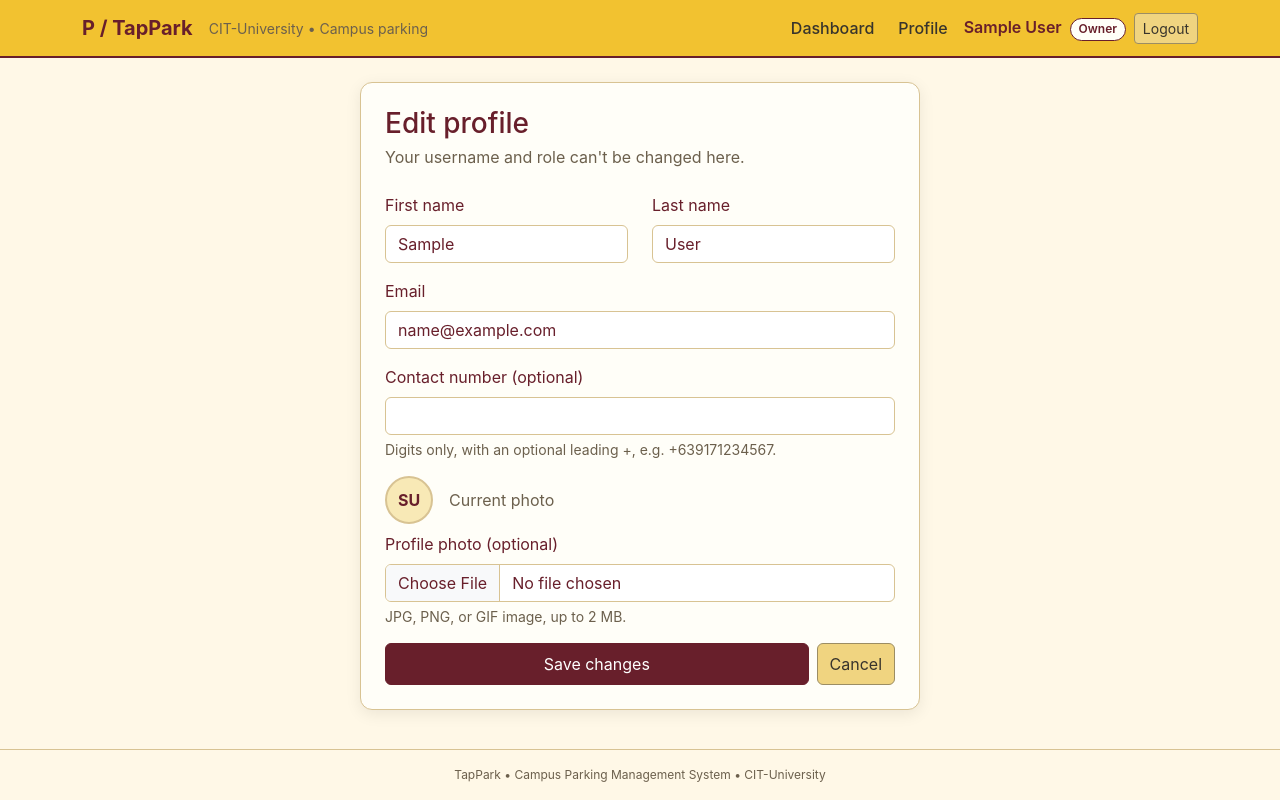
After one commit to zoreladreanjava/TapPark-Java-Zorel-G5, a Django app: page /profile/edit/ in a window 1280 px wide. The commit adds this page. Run offline with Django 5.2, Linux system fonts and the light colour scheme; the visitor is signed in with stand-in values (Sample User, id 1); data comes from the database, SQL or seed files in the repository.

Commit message:
Add user profile view, edit, and password change

```diff
--- a/accounts/forms.py
+++ b/accounts/forms.py
@@ -1,5 +1,6 @@
 from django import forms
-from django.contrib.auth.forms import AuthenticationForm, UserCreationForm
+from django.contrib.auth.forms import AuthenticationForm, PasswordChangeForm, UserCreationForm
+from django.core.files.uploadedfile import UploadedFile
 
 from .models import Account
 
@@ -84,3 +85,60 @@ class LoginForm(BootstrapFormMixin, AuthenticationForm):
             if account and not account.is_active and account.check_password(password):
                 raise forms.ValidationError(self.error_messages["inactive"], code="inactive")
             raise
+
+
+MAX_PHOTO_SIZE_MB = 2
+
+
+class ProfileForm(BootstrapFormMixin, forms.ModelForm):
+    """Lets a logged-in user edit their own details. Role and username are not editable."""
+
+    remove_photo = forms.BooleanField(required=False, label="Remove current photo")
+
+    class Meta:
+        model = Account
+        fields = ("first_name", "last_name", "email", "contact_number", "profile_photo")
+        labels = {"contact_number": "Contact number (optional)", "profile_photo": "Profile photo (optional)"}
+        help_texts = {
+            "contact_number": "Digits only, with an optional leading +, e.g. +639171234567.",
+            "profile_photo": f"JPG, PNG, or GIF image, up to {MAX_PHOTO_SIZE_MB} MB.",
+        }
+        # A plain file input. The "remove" option is the separate checkbox above.
+        widgets = {"profile_photo": forms.FileInput(attrs={"accept": "image/*"})}
+
+    def __init__(self, *args, **kwargs):
+        super().__init__(*args, **kwargs)
+        self.fields["first_name"].required = True
+        self.fields["last_name"].required = True
+        self.fields["first_name"].error_messages["required"] = "Enter your first name."
+        self.fields["last_name"].error_messages["required"] = "Enter your last name."
+        self.fields["email"].error_messages["required"] = "Enter your email address."
+        self.fields["remove_photo"].widget.attrs["class"] = "form-check-input"
+
+    def clean_email(self):
+        email = self.cleaned_data["email"].strip().lower()
+        # Another account may not use this email, but keeping your own is fine.
+        others = Account.objects.filter(email__iexact=email).exclude(pk=self.instance.pk)
+        if others.exists():
+            raise forms.ValidationError("An account with this email already exists.")
+        return email
+
+    def clean_profile_photo(self):
+        photo = self.cleaned_data.get("profile_photo")
+        # Only check the size of a newly uploaded file. ImageField already checks
+        # that it is a real image.
+        if isinstance(photo, UploadedFile) and photo.size > MAX_PHOTO_SIZE_MB * 1024 * 1024:
+            raise forms.ValidationError(f"The photo must be {MAX_PHOTO_SIZE_MB} MB or smaller.")
+        return photo
+
+    def save(self, commit=True):
+        account = super().save(commit=False)
+        if self.cleaned_data.get("remove_photo") and "profile_photo" not in self.files:
+            account.profile_photo = None
+        if commit:
+            account.save()
+        return account
+
+
+class TapParkPasswordChangeForm(BootstrapFormMixin, PasswordChangeForm):
+    """Django's password change form with Bootstrap styling."""
--- a/accounts/urls.py
+++ b/accounts/urls.py
@@ -7,6 +7,9 @@ urlpatterns = [
     path("register/", views.register, name="register"),
     path("login/", views.TapParkLoginView.as_view(), name="login"),
     path("logout/", views.TapParkLogoutView.as_view(), name="logout"),
+    path("profile/", views.profile, name="profile"),
+    path("profile/edit/", views.profile_edit, name="profile_edit"),
+    path("profile/password/", views.TapParkPasswordChangeView.as_view(), name="password_change"),
     path("dashboard/", views.dashboard, name="dashboard"),
     path("dashboard/admin/", views.admin_dashboard, name="admin_dashboard"),
     path("dashboard/guard/", views.guard_dashboard, name="guard_dashboard"),
--- a/accounts/views.py
+++ b/accounts/views.py
@@ -1,10 +1,11 @@
 from django.contrib import messages
 from django.contrib.auth.decorators import login_required
-from django.contrib.auth.views import LoginView, LogoutView
+from django.contrib.auth.views import LoginView, LogoutView, PasswordChangeView
 from django.shortcuts import redirect, render
+from django.urls import reverse_lazy
 
 from .decorators import role_required
-from .forms import LoginForm, RegistrationForm
+from .forms import LoginForm, ProfileForm, RegistrationForm, TapParkPasswordChangeForm
 from .models import Account
 
 
@@ -85,3 +86,42 @@ def guard_dashboard(request):
 @role_required(Account.Role.OWNER)
 def owner_dashboard(request):
     return render(request, "dashboards/owner.html")
+
+
+# Profile
+# These views never take a user ID from the URL. They always use request.user,
+# so a user can only see and change their own profile.
+
+@login_required
+def profile(request):
+    return render(request, "accounts/profile.html")
+
+
+@login_required
+def profile_edit(request):
+    # Edit a fresh copy of the account. If the form has errors, request.user
+    # (shown in the navbar) keeps its saved values instead of the bad input.
+    account = Account.objects.get(pk=request.user.pk)
+
+    if request.method == "POST":
+        form = ProfileForm(request.POST, request.FILES, instance=account)
+        if form.is_valid():
+            form.save()
+            messages.success(request, "Your profile has been updated.")
+            return redirect("profile")
+    else:
+        form = ProfileForm(instance=account)
+
+    return render(request, "accounts/profile_edit.html", {"form": form})
+
+
+class TapParkPasswordChangeView(PasswordChangeView):
+    """Django's PasswordChangeView. It keeps the user logged in after the change."""
+
+    template_name = "accounts/password_change.html"
+    form_class = TapParkPasswordChangeForm
+    success_url = reverse_lazy("profile")
+
+    def form_valid(self, form):
+        messages.success(self.request, "Your password has been changed.")
+        return super().form_valid(form)
--- a/config/urls.py
+++ b/config/urls.py
@@ -1,3 +1,5 @@
+from django.conf import settings
+from django.conf.urls.static import static
 from django.contrib import admin
 from django.urls import include, path
 
@@ -5,3 +7,7 @@ urlpatterns = [
     path("admin/", admin.site.urls),
     path("", include("accounts.urls")),
 ]
+
+# Serve uploaded files (profile photos) while developing. Only works when DEBUG is True.
+if settings.DEBUG:
+    urlpatterns += static(settings.MEDIA_URL, document_root=settings.MEDIA_ROOT)
--- a/static/css/style.css
+++ b/static/css/style.css
@@ -184,6 +184,40 @@
   border-left-color: #2f5a9e;
 }
 
+/* Profile: round photo, or initials on pale gold when there is no photo */
+.avatar {
+  width: 96px;
+  height: 96px;
+  border-radius: 50%;
+  object-fit: cover;
+  flex-shrink: 0;
+  border: 2px solid var(--tp-border);
+}
+
+.avatar-sm {
+  width: 48px;
+  height: 48px;
+}
+
+.avatar-initials {
+  display: inline-flex;
+  align-items: center;
+  justify-content: center;
+  background-color: var(--tp-pale-gold);
+  color: var(--tp-ink);
+  font-size: 2rem;
+  font-weight: 700;
+}
+
+.avatar-sm.avatar-initials {
+  font-size: 1rem;
+}
+
+.profile-details dt {
+  color: var(--tp-secondary);
+  font-weight: 600;
+}
+
 /* Forms: white inputs, red border on fields that have an error */
 .form-control,
 .form-select {
--- /dev/null
+++ b/templates/accounts/profile_edit.html
@@ -0,0 +1,48 @@
+{% extends "base.html" %}
+
+{% block title %}Edit profile{% endblock %}
+
+{% block content %}
+<div class="mx-auto" style="max-width: 560px;">
+  <div class="card">
+    <div class="card-body p-4">
+      <h1 class="h3 mb-1">Edit profile</h1>
+      <p class="text-body-secondary mb-4">Your username and role can't be changed here.</p>
+
+      {% if form.non_field_errors %}
+        <div class="alert alert-danger">
+          {% for error in form.non_field_errors %}{{ error }}{% endfor %}
+        </div>
+      {% endif %}
+
+      {# enctype is needed so the browser sends the photo file. #}
+      <form method="post" enctype="multipart/form-data" novalidate>
+        {% csrf_token %}
+        <div class="row">
+          <div class="col-sm-6">{% include "includes/form_field.html" with field=form.first_name %}</div>
+          <div class="col-sm-6">{% include "includes/form_field.html" with field=form.last_name %}</div>
+        </div>
+        {% include "includes/form_field.html" with field=form.email %}
+        {% include "includes/form_field.html" with field=form.contact_number %}
+
+        <div class="d-flex align-items-center gap-3 mb-2">
+          {% include "includes/avatar.html" with account=form.instance small=True %}
+          <span class="text-body-secondary">Current photo</span>
+        </div>
+        {% include "includes/form_field.html" with field=form.profile_photo %}
+        {% if form.instance.profile_photo %}
+          <div class="form-check mb-3">
+            {{ form.remove_photo }}
+            <label class="form-check-label" for="{{ form.remove_photo.id_for_label }}">{{ form.remove_photo.label }}</label>
+          </div>
+        {% endif %}
+
+        <div class="d-flex gap-2">
+          <button type="submit" class="btn btn-tappark flex-grow-1 py-2">Save changes</button>
+          <a class="btn btn-tappark-neutral py-2" href="{% url 'profile' %}">Cancel</a>
+        </div>
+      </form>
+    </div>
+  </div>
+</div>
+{% endblock %}
--- /dev/null
+++ b/templates/includes/avatar.html
@@ -0,0 +1,9 @@
+{# The user's profile photo, or their initials in a circle if they have no photo. #}
+{% if account.profile_photo %}
+  <img src="{{ account.profile_photo.url }}" alt="Profile photo of {{ account.get_full_name|default:account.username }}"
+       class="avatar{% if small %} avatar-sm{% endif %}">
+{% else %}
+  <span class="avatar avatar-initials{% if small %} avatar-sm{% endif %}" aria-hidden="true">
+    {% if account.first_name or account.last_name %}{{ account.first_name|first|upper }}{{ account.last_name|first|upper }}{% else %}{{ account.username|first|upper }}{% endif %}
+  </span>
+{% endif %}
```
Also changed, not shown: templates/accounts/password_change.html (added, +32 -0 lines), templates/accounts/profile.html (added, +41 -0 lines).
